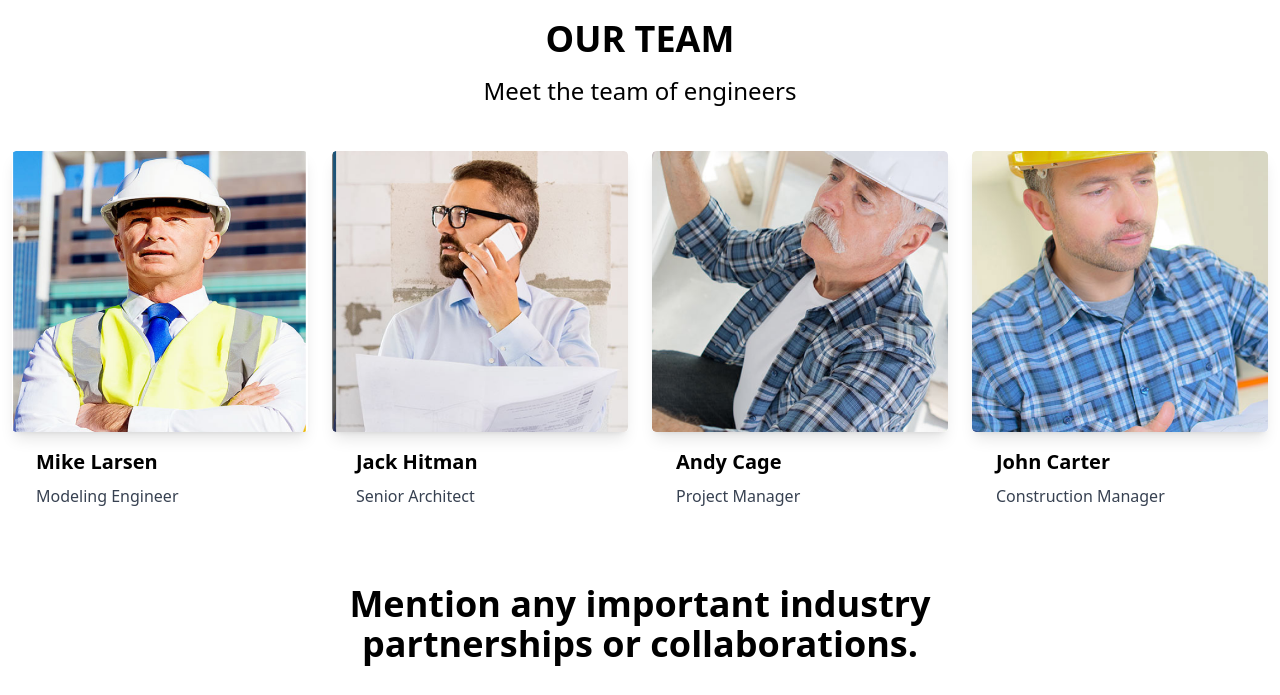
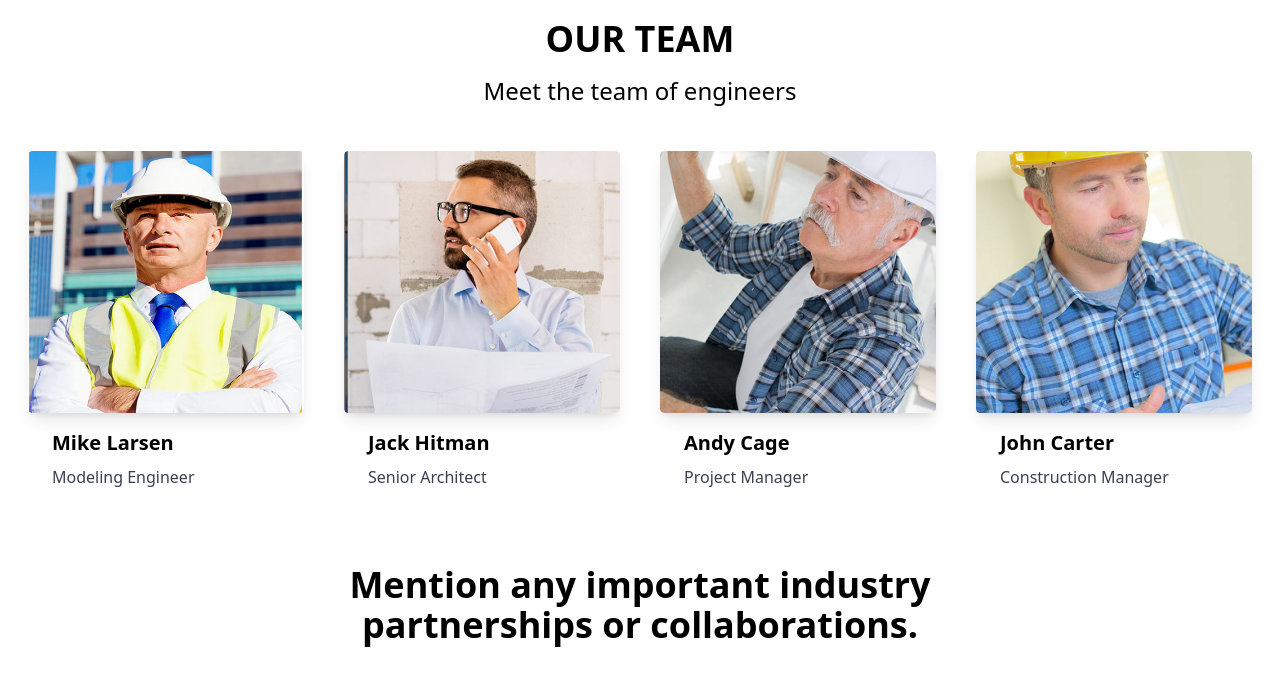
Before and after one commit to kakadapheap/my-brief4-constructon, a plain HTML site: page src/pages/about.html in a window 1280 px wide. Shown: the part 2040-2735 px from the top of the page. Drawn offline with nearby package versions, Linux system fonts and the light colour scheme.

Commit message:
update about page

```diff
--- a/src/pages/about.html
+++ b/src/pages/about.html
@@ -102,9 +102,13 @@
           <h1 class="text-center text-4xl font-bold mt-5 no-underline hover:underline hover:text-gray-700">OUR TEAM</h1>
           <h3 class="text-center text-2xl mt-4">Meet the team of engineers</h3>
 
-        <div class="flex flex-wrap justify-center mt-8">
+          <div class="flex flex-col justify-center items-center mt-8">
 
-          <div class="px-3 py-3 w-full sm:w-1/2 md:w-1/4 lg:w-1/4">
+            <!-- Center container that will hold the team cards -->
+            <div class="grid grid-cols-1 sm:grid-cols-2 md:grid-cols-4 gap-4 px-4">
+
+              <!-- Team Card 1 -->
+              <div class="px-3 py-3 w-full">
                 <div class="max-w-sm rounded overflow-hidden shadow-lg items-center flex-shrink-0 transition duration-300 hover:scale-110">
                   <img class="w-full" src="../assets/team1.png" alt="team">
                 </div>
@@ -114,7 +118,8 @@
                 </div>
               </div>
 
-          <div class="px-3 py-3 w-full sm:w-1/2 md:w-1/4 lg:w-1/4">
+              <!-- Team Card 2 -->
+              <div class="px-3 py-3 w-full">
                 <div class="max-w-sm rounded overflow-hidden shadow-lg transition duration-300 hover:scale-110">
                   <img class="w-full" src="../assets/team2.png" alt="team">
                 </div>
@@ -124,7 +129,8 @@
                 </div>
               </div>
 
-          <div class="px-3 py-3 w-full sm:w-1/2 md:w-1/4 lg:w-1/4">
+              <!-- Team Card 3 -->
+              <div class="px-3 py-3 w-full">
                 <div class="max-w-sm rounded overflow-hidden shadow-lg transition duration-300 hover:scale-110">
                   <img class="w-full" src="../assets/team3.png" alt="team">
                 </div>
@@ -134,7 +140,8 @@
                 </div>
               </div>
 
-          <div class="px-3 py-3 w-full sm:w-1/2 md:w-1/4 lg:w-1/4">
+              <!-- Team Card 4 -->
+              <div class="px-3 py-3 w-full ">
                 <div class="max-w-sm rounded overflow-hidden shadow-lg transition duration-300 hover:scale-110">
                   <img class="w-full" src="../assets/team4.png" alt="team">
                 </div>
@@ -145,6 +152,8 @@
               </div>
 
             </div>
+          </div>
+
         <h1 class="text-center font-bold text-4xl mt-12">Mention any important industry <br>partnerships or collaborations.</h1>
         <div class="container mx-auto py-8 px-4 md:px-20 md:flex md:items-center mt-10">
           <div class="md:w-1/2 lg:w-1/2 md:mr-8 ml-5 transform transition hover:-translate-y-3 motion-reduce:transition-none motion-reduce:hover:transform-none">
```
Also changed, not shown: src/pages/project.html (+1 -19 lines). Lines whose indentation alone changed are shown as unchanged.
